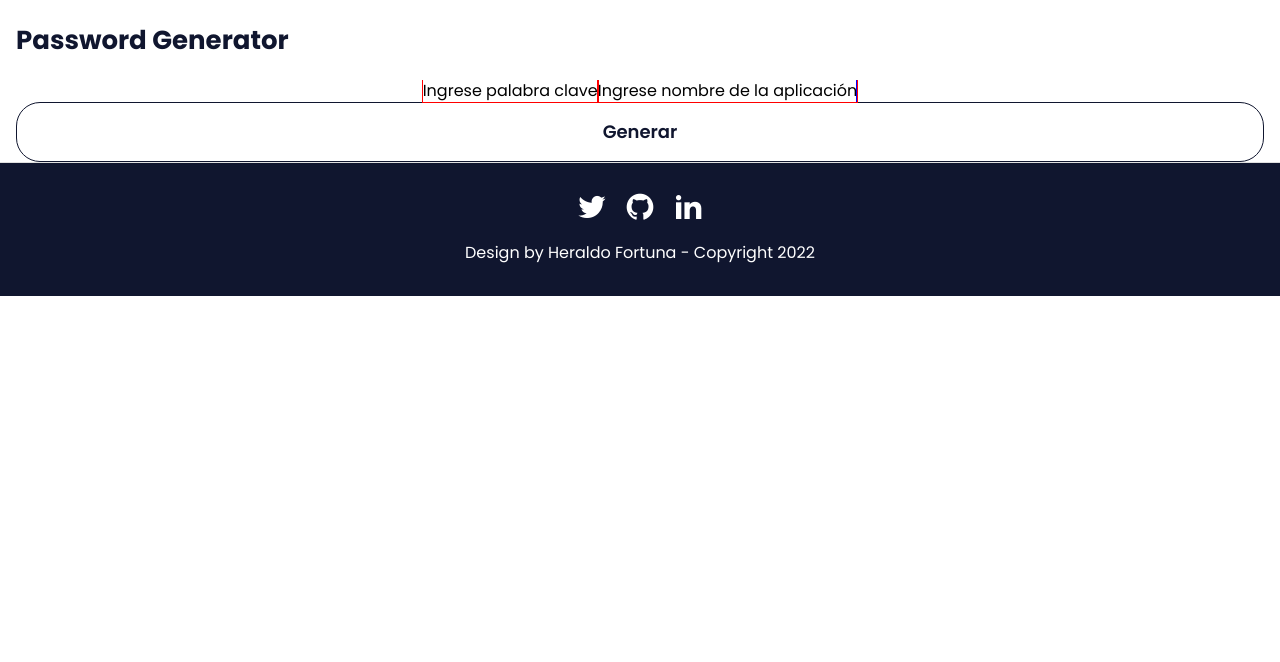
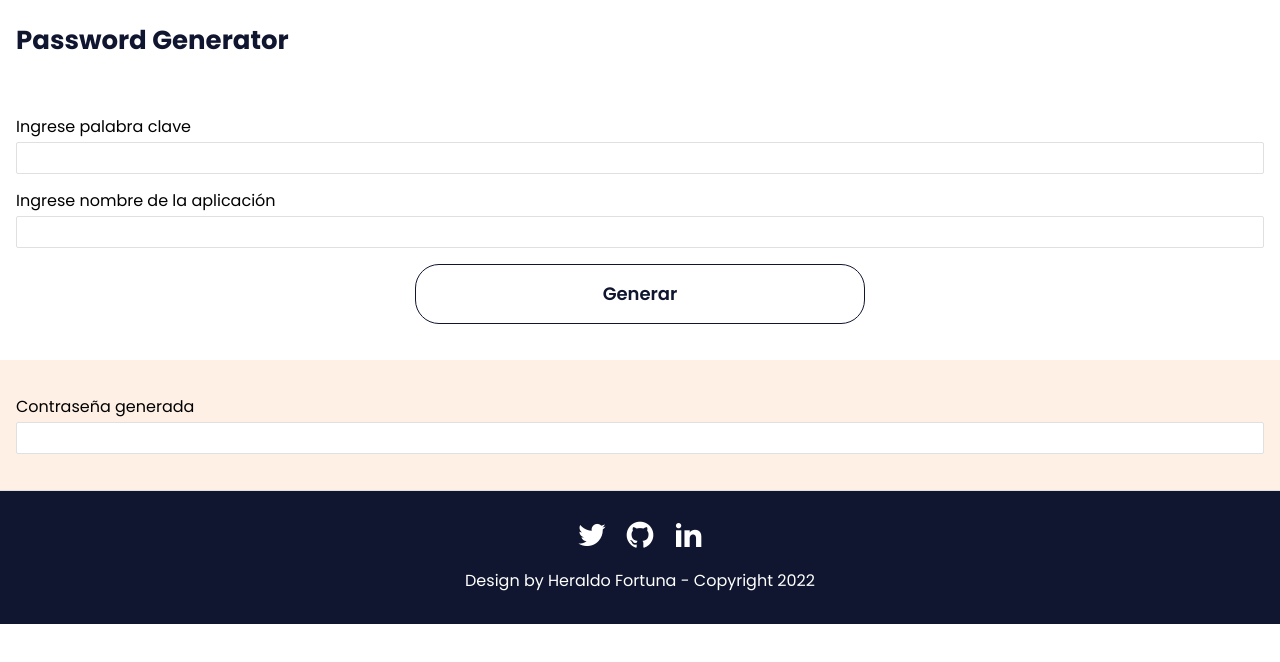
Before and after one commit to heraldofortuna/password-generator, a React (Create React App) app: page / in a window 1280 px wide. Shown: the top 662 px of the page. Built offline with nearby package versions, Linux system fonts and the light colour scheme.

Commit message:
Se completaron los estilos para todos los componentes y layouts

```diff
--- a/src/App.jsx
+++ b/src/App.jsx
@@ -6,37 +6,33 @@ import generatePassword from "./constants/generatePassword";
 import Header from "./layouts/header/Header";
 import Footer from "./layouts/footer/Footer";
 import Form from "./components/form/Form";
+import Input from "./components/input/Input";
 
 const App = () => {
-  const [words, setWords] = useState({ keyword: "", app: "" });
   const [password, setPassword] = useState("");
 
-  const handleChange = (event) => {
-    const { name, value } = event.target;
-
-    setWords({ ...words, [name]: value });
-  };
-
-  const handleSubmit = (event) => {
-    event.preventDefault();
-
+  const setSubmitValue = (words) => {
     setPassword(generatePassword(words));
   };
 
   return (
     <Fragment>
       <GlobalStyle />
-      <div className="App">
-        <div className="wrapper">
-          <Header />
-          <main>
-            <div className="container">
-              <Form />
-              <span>{password}</span>
-            </div>
-          </main>
-          <Footer />
-        </div>
+      <div className="app">
+        <Header />
+        <main>
+          <section className="section">
+            <Form getSubmitValue={setSubmitValue} />
+          </section>
+          <section className="section section--secondary">
+            <Input
+              label="Contraseña generada"
+              value={password}
+              readOnly
+            />
+          </section>
+        </main>
+        <Footer />
       </div>
     </Fragment>
   );
--- a/src/components/button/buttonStyle.js
+++ b/src/components/button/buttonStyle.js
@@ -1,6 +1,7 @@
 import styled from "styled-components";
 
 const StyledButton = styled.button`
+  max-inline-size: 450px;
   background-color: unset;
   color: var(--color-dark);
   text-align: center;
@@ -14,6 +15,11 @@ const StyledButton = styled.button`
   border-radius: 24px;
   cursor: pointer;
   transition: var(--transition);
+
+  &: hover {
+    background-color: var(--color-dark);
+    color: var(--color-white);
+  }
 `;
 
 export { StyledButton };
--- a/src/components/form/Form.jsx
+++ b/src/components/form/Form.jsx
@@ -3,11 +3,9 @@ import React, { useState } from "react";
 import { StyledForm } from "./formStyle";
 import Input from "../input/Input";
 import Button from "../button/Button";
-import generatePassword from "../../constants/generatePassword";
 
-const Form = () => {
+const Form = ({ getSubmitValue }) => {
   const [words, setWords] = useState({ keyword: "", app: "" });
-  const [password, setPassword] = useState("");
 
   const handleChange = (event) => {
     const { name, value } = event.target;
@@ -18,7 +16,7 @@ const Form = () => {
   const handleSubmit = (event) => {
     event.preventDefault();
 
-    setPassword(generatePassword(words));
+    getSubmitValue(words);
   };
 
   return (
--- a/src/components/form/formStyle.js
+++ b/src/components/form/formStyle.js
@@ -1,5 +1,10 @@
 import styled from "styled-components";
 
-const StyledForm = styled.form``;
+const StyledForm = styled.form`
+  display: flex;
+  flex-direction: column;
+  align-items: center;
+  gap: 16px;
+`;
 
 export { StyledForm };
--- a/src/components/input/Input.jsx
+++ b/src/components/input/Input.jsx
@@ -2,11 +2,16 @@ import React from "react";
 
 import { StyledContainer, StyledInput } from "./inputStyle";
 
-const Input = ({ label, name, onChange }) => {
+const Input = ({ label, name, value, readOnly, onChange }) => {
   return (
     <StyledContainer>
       {label}
-      <StyledInput name={name} onChange={onChange} />
+      <StyledInput
+        name={name}
+        value={value}
+        readOnly={readOnly}
+        onChange={onChange}
+      />
     </StyledContainer>
   );
 };
--- a/src/components/input/inputStyle.js
+++ b/src/components/input/inputStyle.js
@@ -1,11 +1,25 @@
 import styled from "styled-components";
 
 const StyledContainer = styled.label`
-  outline: 1px solid red;
+  inline-size: 100%;
+  display: flex;
+  flex-direction: column;
+  align-items: flex-start;
+  gap: 4px;
 `;
 
-const StyledInput = styled.label`
-  outline: 1px solid blue;
+const StyledInput = styled.input`
+  color: var(--color-dark);
+  width: 100%;
+  font: var(--body1);
+  border: 1px solid var(--color-gray-3);
+  border-radius: 2px;
+  padding: 4px;
+
+  &: focus {
+    outline: none !important;
+    border: 1px solid var(--color-dark);
+  }
 `;
 
 export { StyledContainer, StyledInput };
--- a/src/constants/generatePassword.js
+++ b/src/constants/generatePassword.js
@@ -1,4 +1,7 @@
 const generatePassword = (words) => {
+  const { keyword, app } = words;
+  const numbers = keyword[0].charCodeAt(0) + app[0].charCodeAt(0);
+  console.log(numbers);
   return words.keyword.toLowerCase() + words.app.toLowerCase();
 };
 
--- a/src/styles/globalStyles.js
+++ b/src/styles/globalStyles.js
@@ -61,11 +61,29 @@ const GlobalStyle = createGlobalStyle`
     font: var(--headline4);
   }
 
+  .app {
+    min-height: 100vh;
+    display: flex;
+    flex-direction: column;
+  }
+
   .container {
     padding-inline-start: 16px;
     padding-inline-end: 16px;
     margin: auto;
   }
+
+  .section {
+    background-color: var(--color-white);
+    padding-block-start: 36px;
+    padding-block-end: 36px;
+    padding-inline-start: 16px;
+    padding-inline-end: 16px;
+  }
+
+  .section--secondary {
+    background-color: var(--color-pink);
+  }
 `;
 
 export default GlobalStyle;
```
